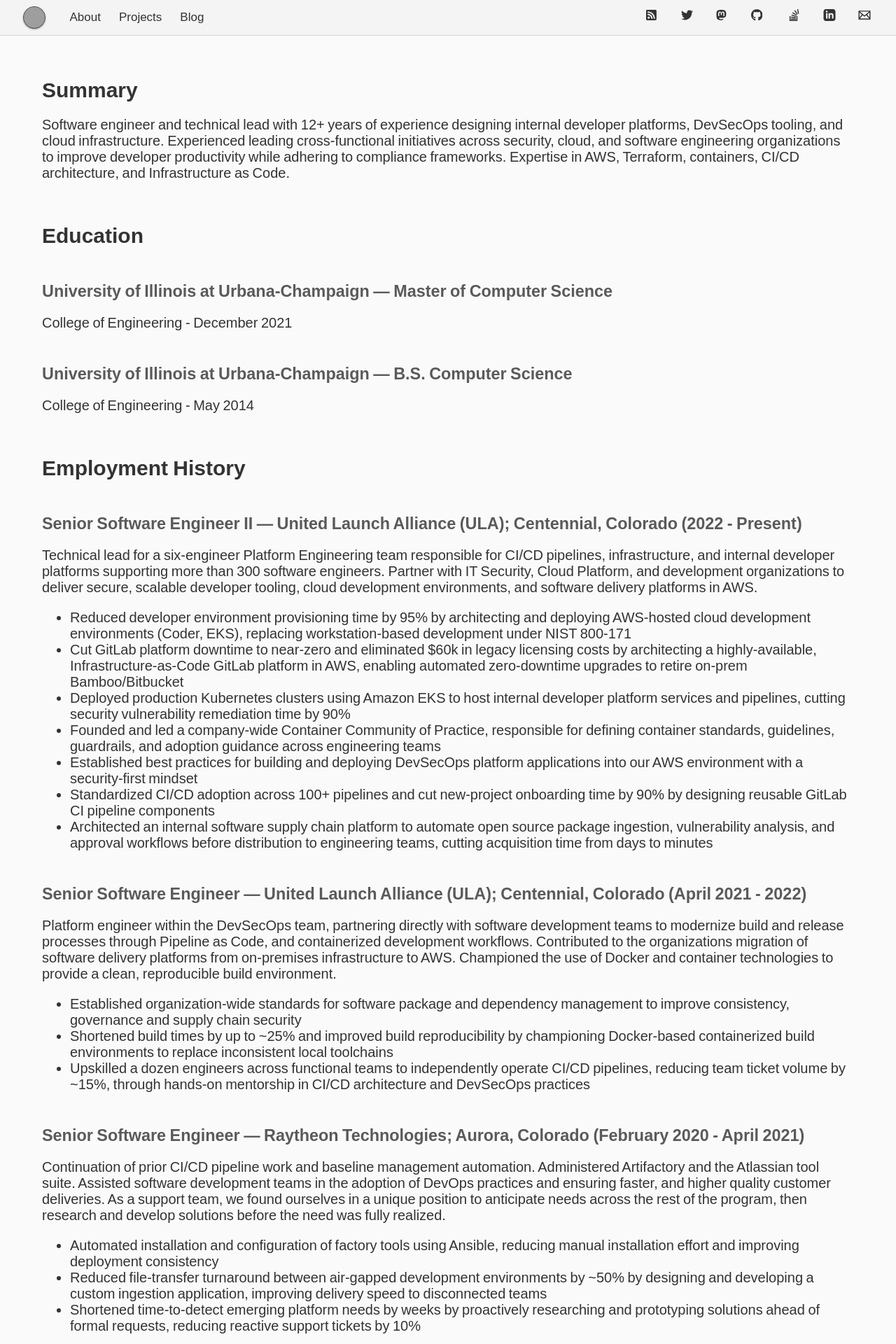
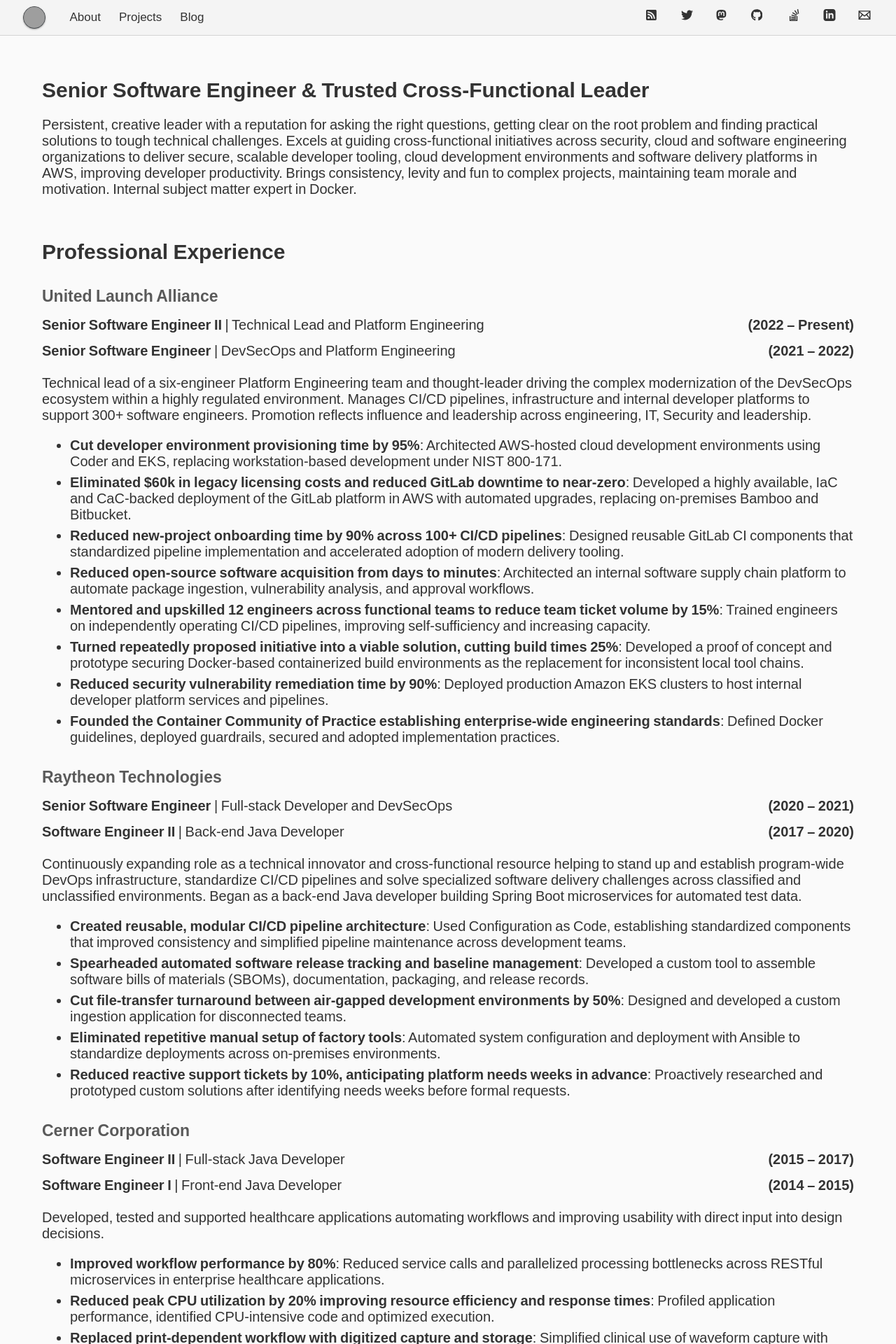
Before and after one commit to avojak/avojak.github.io, a Jekyll site: the page built from _pages/resume.html, in a window 1280 px wide. Shown: the top 1920 px of the page at 70% size. Built offline with Jekyll 4.4.1, drawn with Linux system fonts in a browser that asks for light colours; some of the changed text lies outside the part shown; grey boxes are pictures that could not be loaded.

Commit message:
Update resume

```diff
--- a/_pages/resume.html
+++ b/_pages/resume.html
@@ -3,164 +3,194 @@
 title: Résumé
 permalink: "/about/resume/"
 ---
+<style>
+  .employment-entry {
+    margin-top: 1.5rem;
+  }
+
+  .employment-entry .job-header {
+    margin: 0 0 0.5rem;
+    font-size: 1.15rem;
+    line-height: 1.35;
+    font-weight: 700;
+  }
+
+  .employment-entry .job-role-line {
+    display: flex;
+    justify-content: space-between;
+    align-items: baseline;
+    gap: 1rem;
+    margin: 0 0 0.35rem;
+    font-size: 1rem;
+    line-height: 1.5;
+  }
+
+  .employment-entry .job-role-line strong {
+    font-weight: 700;
+  }
+
+  .employment-entry .job-role-text {
+    flex: 1 1 auto;
+  }
+
+  .employment-entry .job-dates {
+    flex: 0 0 auto;
+    font-weight: 600;
+    white-space: nowrap;
+  }
+
+  .employment-entry li strong {
+    font-weight: 700;
+  }
+
+  .resume-row ul li + li,
+  .skill-category ul li + li {
+    margin-top: 0.35rem;
+  }
+
+  .expertise-tags {
+    display: flex;
+    flex-wrap: wrap;
+    gap: 0.4rem;
+    margin-top: 0.25rem;
+  }
+
+  .expertise-tag {
+    display: inline-block;
+    padding: 0.2rem 0.55rem;
+    border: 1px solid rgba(17, 24, 39, 0.15);
+    border-radius: 999px;
+    background: rgba(17, 24, 39, 0.02);
+    font-size: 1rem;
+    line-height: 1.4;
+  }
+</style>
 <section class="container">
   <section class="row resume-row" id="resume-summary">
-    <h2>Summary</h2>
+    <h2>Senior Software Engineer &amp; Trusted Cross-Functional Leader</h2>
     <p>
-      Software engineer and technical lead with 12+ years of experience designing internal developer platforms, DevSecOps tooling, and cloud infrastructure. Experienced leading cross-functional initiatives across security, cloud, and software engineering organizations to improve developer productivity while adhering to compliance frameworks. Expertise in AWS, Terraform, containers, CI/CD architecture, and Infrastructure as Code.
-    </p>
-  </section>
-</section>
-
-<section class="container">
-  <section class="row resume-row" id="resume-education">
-    <h2>Education</h2>
-    <h3><b>University of Illinois at Urbana-Champaign &mdash; Master of Computer Science</b></h3>
-    <p>
-      College of Engineering - December 2021
-    </p>
-    <h3><b>University of Illinois at Urbana-Champaign &mdash; B.S. Computer Science</b></h3>
-    <p>
-      College of Engineering - May 2014
+      Persistent, creative leader with a reputation for asking the right questions, getting clear on the root problem and finding practical solutions to tough technical challenges. Excels at guiding cross-functional initiatives across security, cloud and software engineering organizations to deliver secure, scalable developer tooling, cloud development environments and software delivery platforms in AWS, improving developer productivity. Brings consistency, levity and fun to complex projects, maintaining team morale and motivation. Internal subject matter expert in Docker.
     </p>
   </section>
 </section>
 
 <section class="container">
   <section class="row resume-row" id="resume-employment-history">
-    <h2>Employment History</h2>
+    <h2>Professional Experience</h2>
+
     <section class="employment-entry">
-      <h3><b>Senior Software Engineer II &mdash; United Launch Alliance (ULA); Centennial, Colorado</b> (2022 - Present)</h3>
+      <h3 class="job-header"><span class="job-company">United Launch Alliance</span></h3>
+      <p class="job-role-line"><span class="job-role-text"><strong>Senior Software Engineer II</strong> | Technical Lead and Platform Engineering</span><span class="job-dates">(2022 &ndash; Present)</span></p>
+      <p class="job-role-line"><span class="job-role-text"><strong>Senior Software Engineer</strong> | DevSecOps and Platform Engineering</span><span class="job-dates">(2021 &ndash; 2022)</span></p>
       <p>
-        Technical lead for a six-engineer Platform Engineering team responsible for CI/CD pipelines, infrastructure, and internal developer platforms supporting more than 300 software engineers. Partner with IT Security, Cloud Platform, and development organizations to deliver secure, scalable developer tooling, cloud development environments, and software delivery platforms in AWS.
+        Technical lead of a six-engineer Platform Engineering team and thought-leader driving the complex modernization of the DevSecOps ecosystem within a highly regulated environment. Manages CI/CD pipelines, infrastructure and internal developer platforms to support 300+ software engineers. Promotion reflects influence and leadership across engineering, IT, Security and leadership.
       </p>
       <ul>
-        <li>Reduced developer environment provisioning time by 95% by architecting and deploying AWS-hosted cloud development environments (Coder, EKS), replacing workstation-based development under NIST 800-171</li>
-        <li>Cut GitLab platform downtime to near-zero and eliminated $60k in legacy licensing costs by architecting a highly-available, Infrastructure-as-Code GitLab platform in AWS, enabling automated zero-downtime upgrades to retire on-prem Bamboo/Bitbucket</li>
-        <li>Deployed production Kubernetes clusters using Amazon EKS to host internal developer platform services and pipelines, cutting security vulnerability remediation time by 90%</li>
-        <li>Founded and led a company-wide Container Community of Practice, responsible for defining container standards, guidelines, guardrails, and adoption guidance across engineering teams</li>
-        <li>Established best practices for building and deploying DevSecOps platform applications into our AWS environment with a security-first mindset</li>
-        <li>Standardized CI/CD adoption across 100+ pipelines and cut new-project onboarding time by 90% by designing reusable GitLab CI pipeline components</li>
-        <li>Architected an internal software supply chain platform to automate open source package ingestion, vulnerability analysis, and approval workflows before distribution to engineering teams, cutting acquisition time from days to minutes</li>
+        <li><strong>Cut developer environment provisioning time by 95%</strong>: Architected AWS-hosted cloud development environments using Coder and EKS, replacing workstation-based development under NIST 800-171.</li>
+        <li><strong>Eliminated $60k in legacy licensing costs and reduced GitLab downtime to near-zero</strong>: Developed a highly available, IaC and CaC-backed deployment of the GitLab platform in AWS with automated upgrades, replacing on-premises Bamboo and Bitbucket.</li>
+        <li><strong>Reduced new-project onboarding time by 90% across 100+ CI/CD pipelines</strong>: Designed reusable GitLab CI components that standardized pipeline implementation and accelerated adoption of modern delivery tooling.</li>
+        <li><strong>Reduced open-source software acquisition from days to minutes</strong>: Architected an internal software supply chain platform to automate package ingestion, vulnerability analysis, and approval workflows.</li>
+        <li><strong>Mentored and upskilled 12 engineers across functional teams to reduce team ticket volume by 15%</strong>: Trained engineers on independently operating CI/CD pipelines, improving self-sufficiency and increasing capacity.</li>
+        <li><strong>Turned repeatedly proposed initiative into a viable solution, cutting build times 25%</strong>: Developed a proof of concept and prototype securing Docker-based containerized build environments as the replacement for inconsistent local tool chains.</li>
+        <li><strong>Reduced security vulnerability remediation time by 90%</strong>: Deployed production Amazon EKS clusters to host internal developer platform services and pipelines.</li>
+        <li><strong>Founded the Container Community of Practice establishing enterprise-wide engineering standards</strong>: Defined Docker guidelines, deployed guardrails, secured and adopted implementation practices.</li>
       </ul>
     </section>
+
     <section class="employment-entry">
-      <h3><b>Senior Software Engineer &mdash; United Launch Alliance (ULA); Centennial, Colorado</b> (April 2021 - 2022)</h3>
+      <h3 class="job-header"><span class="job-company">Raytheon Technologies</span></h3>
+      <p class="job-role-line"><span class="job-role-text"><strong>Senior Software Engineer</strong> | Full-stack Developer and DevSecOps</span><span class="job-dates">(2020 &ndash; 2021)</span></p>
+      <p class="job-role-line"><span class="job-role-text"><strong>Software Engineer II</strong> | Back-end Java Developer</span><span class="job-dates">(2017 &ndash; 2020)</span></p>
       <p>
-        Platform engineer within the DevSecOps team, partnering directly with software development teams to modernize build and release processes through Pipeline as Code, and containerized development workflows. Contributed to the organizations migration of software delivery platforms from on-premises infrastructure to AWS. Championed the use of Docker and container technologies to provide a clean, reproducible build environment.
+        Continuously expanding role as a technical innovator and cross-functional resource helping to stand up and establish program-wide DevOps infrastructure, standardize CI/CD pipelines and solve specialized software delivery challenges across classified and unclassified environments. Began as a back-end Java developer building Spring Boot microservices for automated test data.
       </p>
       <ul>
-        <li>Established organization-wide standards for software package and dependency management to improve consistency, governance and supply chain security</li>
-        <li>Shortened build times by up to ~25% and improved build reproducibility by championing Docker-based containerized build environments to replace inconsistent local toolchains</li>
-        <li>Upskilled a dozen engineers across functional teams to independently operate CI/CD pipelines, reducing team ticket volume by ~15%, through hands-on mentorship in CI/CD architecture and DevSecOps practices</li>
+        <li><strong>Created reusable, modular CI/CD pipeline architecture</strong>: Used Configuration as Code, establishing standardized components that improved consistency and simplified pipeline maintenance across development teams.</li>
+        <li><strong>Spearheaded automated software release tracking and baseline management</strong>: Developed a custom tool to assemble software bills of materials (SBOMs), documentation, packaging, and release records.</li>
+        <li><strong>Cut file-transfer turnaround between air-gapped development environments by 50%</strong>: Designed and developed a custom ingestion application for disconnected teams.</li>
+        <li><strong>Eliminated repetitive manual setup of factory tools</strong>: Automated system configuration and deployment with Ansible to standardize deployments across on-premises environments.</li>
+        <li><strong>Reduced reactive support tickets by 10%, anticipating platform needs weeks in advance</strong>: Proactively researched and prototyped custom solutions after identifying needs weeks before formal requests.</li>
       </ul>
     </section>
+
     <section class="employment-entry">
-      <h3><b>Senior Software Engineer &mdash; Raytheon Technologies; Aurora, Colorado</b> (February 2020 - April 2021)</h3>
+      <h3 class="job-header"><span class="job-company">Cerner Corporation</span></h3>
+      <p class="job-role-line"><span class="job-role-text"><strong>Software Engineer II</strong> | Full-stack Java Developer</span><span class="job-dates">(2015 &ndash; 2017)</span></p>
+      <p class="job-role-line"><span class="job-role-text"><strong>Software Engineer I</strong> | Front-end Java Developer</span><span class="job-dates">(2014 &ndash; 2015)</span></p>
       <p>
-        Continuation of prior CI/CD pipeline work and baseline management automation. Administered Artifactory and the Atlassian tool suite. Assisted software development teams in the adoption of DevOps practices and ensuring faster, and higher quality customer deliveries. As a support team, we found ourselves in a unique position to anticipate needs across the rest of the program, then research and develop solutions before the need was fully realized.
+        Developed, tested and supported healthcare applications automating workflows and improving usability with direct input into design decisions.
       </p>
       <ul>
-        <li>Automated installation and configuration of factory tools using Ansible, reducing manual installation effort and improving deployment consistency</li>
-        <li>Reduced file-transfer turnaround between air-gapped development environments by ~50% by designing and developing a custom ingestion application, improving delivery speed to disconnected teams</li>
-        <li>Shortened time-to-detect emerging platform needs by weeks by proactively researching and prototyping solutions ahead of formal requests, reducing reactive support tickets by 10%</li>
-      </ul>
-    </section>
-    <section class="employment-entry">
-      <h3><b>Software Engineer II &mdash; Raytheon Company; Aurora, Colorado</b> (November 2017 - February 2020)</h3>
-      <p>
-        Back-end Java developer on Spring Boot applications. Designed and developed a collection of microservices to collect, store, and display automated test data. DevOps engineer designing and implementing common CI/CD pipelines program-wide.
-      </p>
-      <ul>
-        <li>Designed and implemented standardized software CI pipelines using a Configuration as Code approach to create reusable, and modular pipeline elements</li>
-        <li>Designed and developed an automated process for tagging and releasing software for baseline management</li>
-        <li>Independently developed a collection of test tools and utilities for isolated service testing</li>
-      </ul>
-    </section>
-    <section class="employment-entry">
-      <h3><b>Software Engineer I, II &mdash; Cerner Corporation; Kansas City, Missouri</b> (August 2014 - November 2017)</h3>
-      <p>
-        Front-end Java developer on Eclipse RCP applications. Developed,
-        tested and supported enterprise healthcare applications to automate
-        clinical workflows and enhance user experience. Collaborated on a
-        regular basis with both international team members as well as an
-        external development partner in development and testing efforts.
-        Designed and developed RESTful microservices.
-      </p>
-      <ul>
-        <li>Improved workflow performance by 80% by reducing service calls and parallelizing bottlenecks</li>
-        <li>Reduced peak CPU usage by 20% through profiling and optimizing CPU-intensive code</li>
-        <li>Facilitated debugging and testing by independently creating plugins and tools for the team to isolate components and service calls outside the context of our own application</li>
-        <li>Surfaced security vulnerabilities for other teams in applications across the organization during semiannual “Can You Break It?” events</li>
-      </ul>
-    </section>
-    <section class="employment-entry">
-      <h3><b>Undergraduate Research &mdash; University of Illinois at Urbana-Champaign; Urbana, Illinois</b> (Fall 2013 - Spring 2014)</h3>
-      <p>
-        Developed a tool for automated testing of online behavioral advertising
-        employed by ad networks to target users during typical web usage.
-        Utilized this tool to aggregate data and to infer the attributes
-        assigned to users by ad network algorithms.
-      </p>
-      <ul>
-        <li>Authored a Senior Thesis entitled <em>“Toto: Understanding Targeted Online Advertising”</em> based on testing results</li>
-        <li>Contributed an automated testing tool and research results to planned future research projects and papers</li>
-      </ul>
-    </section>
-    <section class="employment-entry">
-      <h3><b>Energy Systems Intern &mdash; Argonne National Laboratory; Argonne, Illinois</b> (May 2012 - August 2012)</h3>
-      <p>
-        Conducted research on crop fertilizer pollution resulting from
-        increasing biofuel demand and production. Updated and revised a Java
-        tool based on Argonne’s GREET model for personal vehicle emissions.
-      </p>
-      <ul>
-        <li>Authored <em>“Nitrogen Fertilizer Trends and Use in Relation to the Production of Biofuel”</em></li>
-        <li>Advanced existing Department of Energy research through contributed research on fertilizer pollution</li>
-        <li>Sought out supplemental work opportunities to participate in software development which resulted in an improved Travel Carbon Calculator tool</li>
+        <li><strong>Improved workflow performance by 80%</strong>: Reduced service calls and parallelized processing bottlenecks across RESTful microservices in enterprise healthcare applications.</li>
+        <li><strong>Reduced peak CPU utilization by 20% improving resource efficiency and response times</strong>: Profiled application performance, identified CPU-intensive code and optimized execution.</li>
+        <li><strong>Replaced print-dependent workflow with digitized capture and storage</strong>: Simplified clinical use of waveform capture with intuitive software that measured and saved data electronically into patient files for immediate review.</li>
+        <li><strong>Led collaborations with clinicians and international developer teams</strong>: Gathered user feedback to understand pain points and inform design decisions to make applications more efficient and effective.</li>
+        <li><strong>Expanded component-level debugging and testing capabilities streamlining troubleshooting</strong>: Developed internal tools to isolate components and service calls outside the application environment.</li>
       </ul>
     </section>
   </section>
 </section>
 
 <section class="container">
+  <section class="row resume-row" id="resume-education">
+    <h2>Education &amp; Certifications</h2>
+    <ul>
+      <li>CompTIA Security+ Certified</li>
+      <li>Master of Computer Science, University of Illinois Urbana-Champaign</li>
+      <li>Bachelor of Science: Computer Science, University of Illinois Urbana-Champaign</li>
+    </ul>
+  </section>
+</section>
+
+<section class="container">
+  <section class="row resume-row" id="resume-projects">
+    <h2>Independent Projects</h2>
+    <ul>
+      <li><strong>Iridium:</strong> Developed a native Linux Internet Relay Chat (IRC) client for elementary OS using Vala, GTK, and Meson, supporting private messaging, persistent server connections and channels, SSL-secured connections and automatic server reconnection.</li>
+      <li><strong>HomeLab:</strong> Built a system across x86 and ARM hardware running Proxmox and ESXi, using Terraform, Ansible, Packer, Docker and Infrastructure as Code (IaC)/Configuration as Code (CaC) to experiment with emerging technologies and automations.</li>
+    </ul>
+  </section>
+</section>
+
+<section class="container">
   <section class="row resume-row" id="resume-technical-skills">
-    <h2>Core Technologies</h2>
+    <h2>Areas of Expertise</h2>
+    <section class="skill-category">
+      <div class="expertise-tags">
+        <span class="expertise-tag">Technical Leadership</span>
+        <span class="expertise-tag">Decision Making</span>
+        <span class="expertise-tag">Systems Architecture</span>
+        <span class="expertise-tag">Technical Strategy</span>
+        <span class="expertise-tag">Cross-functional Collaboration</span>
+        <span class="expertise-tag">Stakeholder Management</span>
+        <span class="expertise-tag">Technical Mentorship</span>
+        <span class="expertise-tag">Developer Experience (DevEx)</span>
+        <span class="expertise-tag">Technical Standards and Governance</span>
+      </div>
+    </section>
     <section class="skill-category">
       <h3>Platform &amp; Cloud</h3>
       <ul>
-        <li>AWS (EKS, ECS, EC2, IAM, S3, RDS, EFS, Route53, KMS, Secrets Manager, Lambda)</li>
-        <li>Docker</li>
-        <li>Kubernetes</li>
-        <li>PostgreSQL</li>
+        <li>AWS (EKS, ECS, EC2, IAM, S3, RDS, EFS, Route53, KMS, Secrets Manager, Lambda), Docker, Kubernetes, PostgreSQL</li>
       </ul>
     </section>
     <section class="skill-category">
-      <h3>IaC/Cac &amp; DevSecOps</h3>
+      <h3>DevSecOps</h3>
+      <ul>
+        <li>GitLab, Jenkins, Prometheus, Grafana, SonarQube, JFrog Platform (Artifactory, Xray), Coder</li>
+      </ul>
+    </section>
+    <section class="skill-category">
+      <h3>IaC &amp; CaC</h3>
       <ul>
         <li>Terraform, Terragrunt, Ansible, Packer</li>
-        <li>GitLab, SonarQube, Prometheus, Grafana, JFrog Platform (Artifactory, Xray), Coder</li>
       </ul>
     </section>
     <section class="skill-category">
       <h3>Languages</h3>
       <ul>
-        <li>Java, Python, Vala, Bash, SQL, HTML, CSS</li>
+        <li>Java, Python, Vala, Bash</li>
       </ul>
     </section>
   </section>
 </section>
-
-<section class="container">
-  <section class="row resume-row" id="resume-technical-skills">
-    <h2>Certifications</h2>
-    <section class="skill-category">
-      <!-- <h3>Certifications</h3> -->
-      <ul>
-        <li>Security+ (Verification ID: 0H45K54PBG11QCKV)</li>
-        <li>AWS Certified Developer - Associate (Expired Feb. 2021)</li>
-        <li>AWS Certified Solutions Architect - Associate (Expired Aug. 2021)</li>
-      </ul>
-    </section>
-  </section>
-</section>
```
Also changed, not shown: 1 other file.
